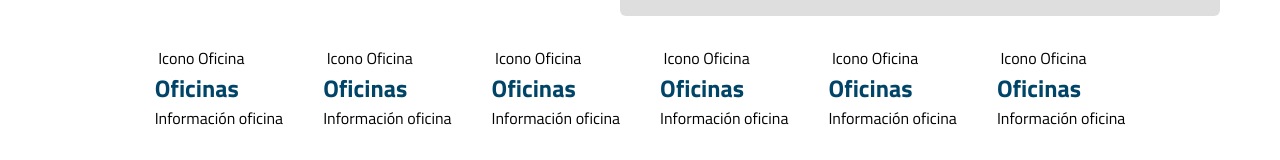
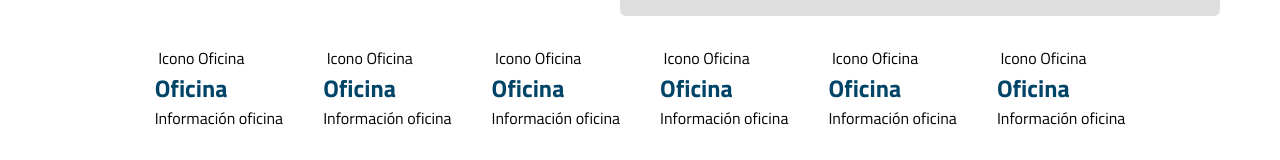
Before and after one commit to paurincon/omnitech, a plain HTML site: page vistas/contacto.html in a window 1280 px wide. Shown: the part 1154-1314 px from the top of the page. Drawn offline with Linux system fonts and the light colour scheme.

Commit message:
Desafío4

```diff
--- a/vistas/contacto.html
+++ b/vistas/contacto.html
@@ -67,32 +67,32 @@
             <section class="info-oficinas">
                 <div class="oficina__div">
                     <img src="" alt=""> Icono Oficina
-                    <h2>Oficinas</h2>
+                    <h2>Oficina</h2>
                     <p>Información oficina</p>
                 </div>
                 <div class="oficina__div">
                     <img src="" alt=""> Icono Oficina
-                    <h2>Oficinas</h2>
+                    <h2>Oficina</h2>
                     <p>Información oficina</p>
                 </div>
                 <div class="oficina__div">
                     <img src="" alt=""> Icono Oficina
-                    <h2>Oficinas</h2>
+                    <h2>Oficina</h2>
                     <p>Información oficina</p>
                 </div>
                 <div class="oficina__div">
                     <img src="" alt=""> Icono Oficina
-                    <h2>Oficinas</h2>
+                    <h2>Oficina</h2>
                     <p>Información oficina</p>
                 </div>
                 <div class="oficina__div">
                     <img src="" alt=""> Icono Oficina
-                    <h2>Oficinas</h2>
+                    <h2>Oficina</h2>
                     <p>Información oficina</p>
                 </div>
                 <div class="oficina__div">
                     <img src="" alt=""> Icono Oficina
-                    <h2>Oficinas</h2>
+                    <h2>Oficina</h2>
                     <p>Información oficina</p>
                 </div>
 
```
